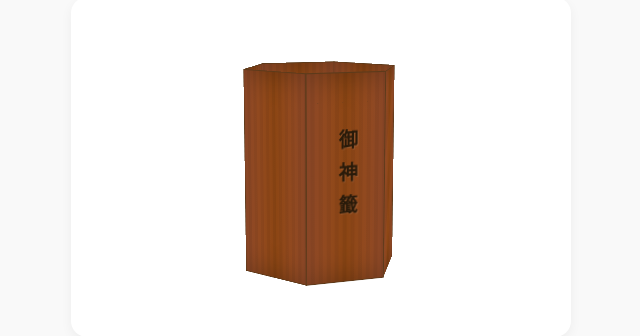
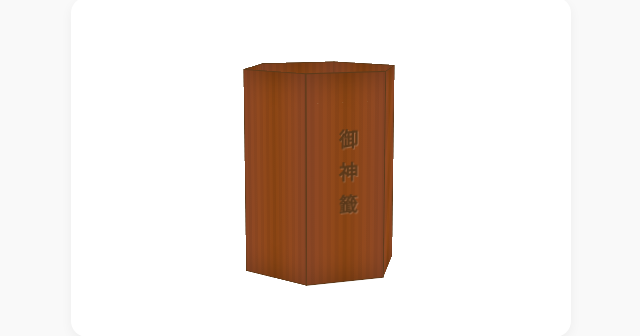
Before and after one commit to a1s2h7/omikuji, a plain HTML site: page index.html in a window 1280 px wide. Shown: the part 409-745 px from the top of the page, 319-959 px from the left. Drawn offline with Linux system fonts and the light colour scheme.

Commit message:
Update UI: Change 3D box to lighter wood tone

```diff
--- a/index.html
+++ b/index.html
@@ -171,18 +171,18 @@
         .face.front::after {
             content: "御神籤";
             writing-mode: vertical-rl;
-            color: #2a1b0a;
+            color: #5d3a1a;
             font-weight: bold;
             font-size: 1.2rem;
             letter-spacing: 12px;
-            text-shadow: 1px 1px 0 rgba(255,255,255,0.1);
+            text-shadow: 1px 1px 0 rgba(255,255,255,0.2);
         }
 
         .cap {
             position: absolute;
             width: 136px;
             height: 136px;
-            background: #5d3a1a;
+            background: #a67c52;
             left: -28px;
             clip-path: polygon(25% 0%, 75% 0%, 100% 50%, 75% 100%, 25% 100%, 0% 50%);
         }
```
